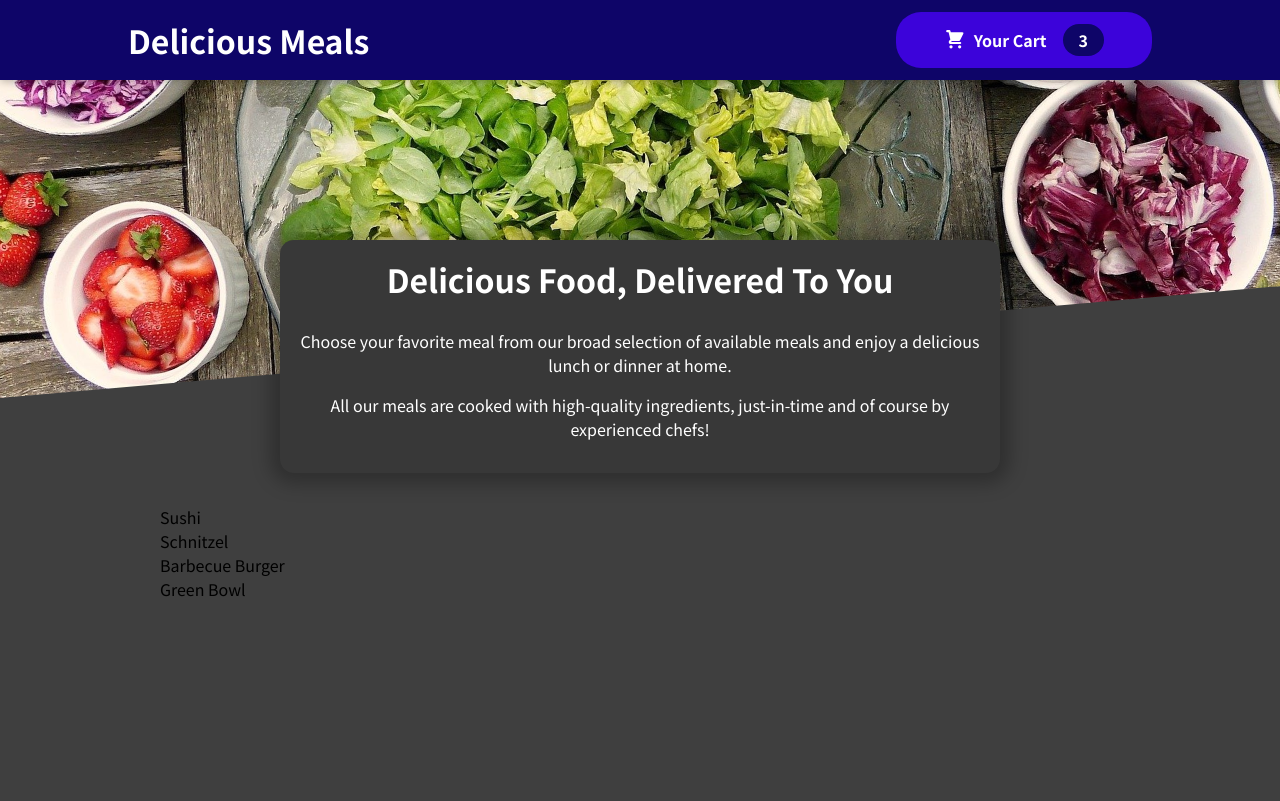
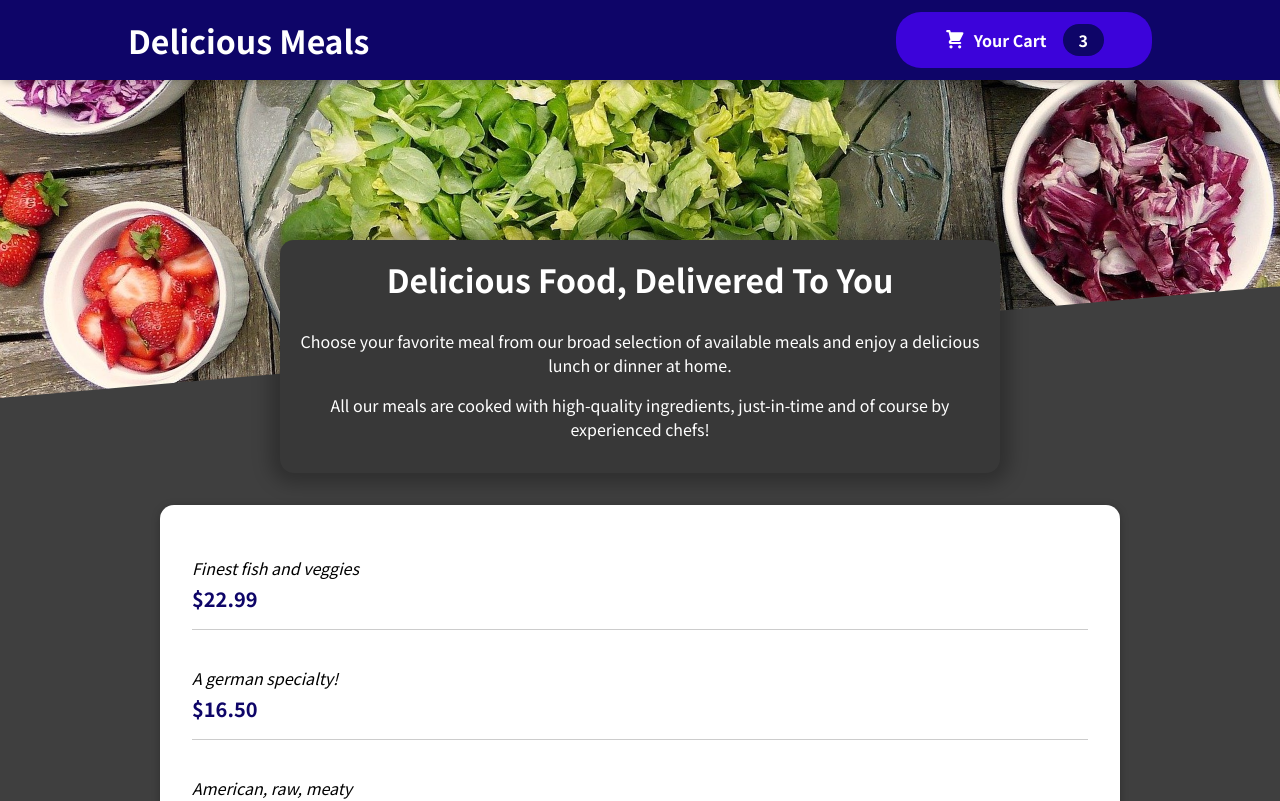
Before and after one commit to aslamparvej/Food-Ordering-App, a React (Create React App) app: page / in a window 1280 px wide. Shown: the top 801 px of the page. Built offline with nearby package versions, Linux system fonts and the light colour scheme.

Commit message:
add mealItem and Card

```diff
--- a/src/components/Meals/AvailbleMeals.js
+++ b/src/components/Meals/AvailbleMeals.js
@@ -1,4 +1,6 @@
 import React from "react";
+import Card from "../UI/Card";
+import MealItem from "./MealItem/MealItem";
 import classes from "./AvailbleMeals.module.css";
 
 const DUMMY_MEALS = [
@@ -28,11 +30,20 @@ const DUMMY_MEALS = [
   },
 ];
 
-const AvailbleMeals = ()=>{
-    const meals = DUMMY_MEALS.map((meals)=><li>{meals.name}</li>)
+const AvailbleMeals = () => {
+  const meals = DUMMY_MEALS.map((meals) =>
+  <MealItem
+    key = {meals.id}
+    name = {meals.name}
+    description = {meals.description}
+    price = {meals.price}
+
+  />)
   return (
     <section className={classes.meals}>
+      <Card >
         <ul>{meals}</ul>
+      </Card>
     </section>
   );
 }
--- /dev/null
+++ b/src/components/Meals/MealItem/MealItem.js
@@ -0,0 +1,18 @@
+import React from "react";
+import classes from "./MealItem.module.css";
+
+const MealItem = (props) => {
+    const price = `$${props.price.toFixed(2)}`
+    return (
+        <li className={classes.meal}>
+            <div>
+                <h1>{props.title}</h1>
+                <div className={classes.description}>{props.description}</div>
+                <div className={classes.price}>{price}</div>
+            </div>
+            <div>
+            </div>
+        </li>
+    );
+}
+export default MealItem;
--- /dev/null
+++ b/src/components/Meals/MealItem/MealItem.module.css
@@ -0,0 +1,22 @@
+.meal {
+    display: flex;
+    justify-content: space-between;
+    margin: 1rem;
+    padding-bottom: 1rem;
+    border-bottom: 1px solid #ccc;
+  }
+
+.meal h3 {
+    margin: 0 0 0.25rem 0;
+  }
+
+.description {
+    font-style: italic;
+}
+
+.price {
+    margin-top: 0.25rem;
+    font-weight: bold;
+    color: #0e0568;
+    font-size: 1.25rem;
+  }
--- /dev/null
+++ b/src/components/UI/Card.js
@@ -0,0 +1,9 @@
+import React from "react";
+import classes from "./Card.module.css";
+
+const Card = (props)=>{
+    return (
+        <div className={classes.card} >{props.children}</div>
+    );
+}
+export default Card;
--- /dev/null
+++ b/src/components/UI/Card.module.css
@@ -0,0 +1,6 @@
+.card {
+    padding: 1rem;
+    box-shadow: 0 2px 8px rgba(0, 0, 0, 0.25);
+    border-radius: 14px;
+    background-color: white;
+}
```
Also changed, not shown: 1 other file (tests, documents, lock files or other folders). Lines whose indentation alone changed are shown as unchanged.
